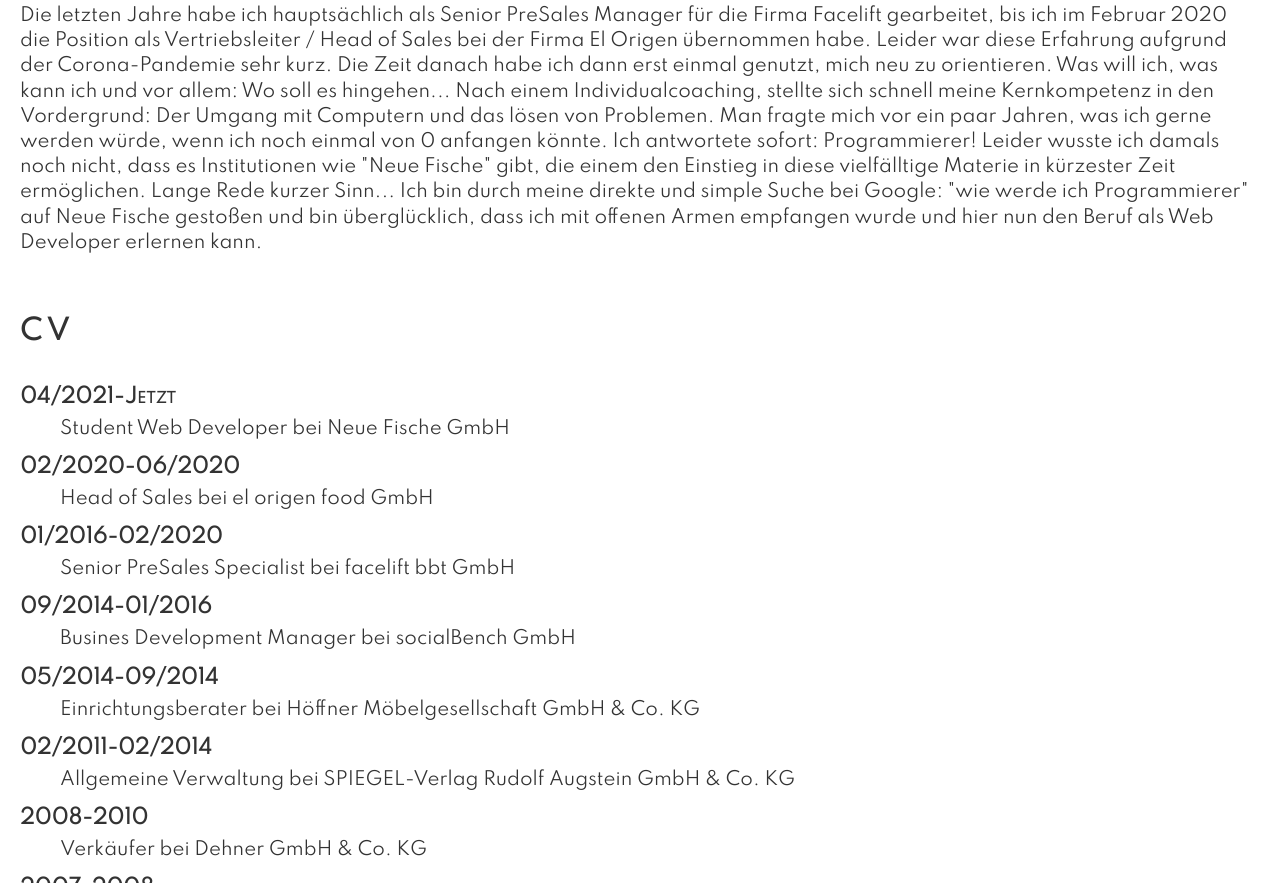
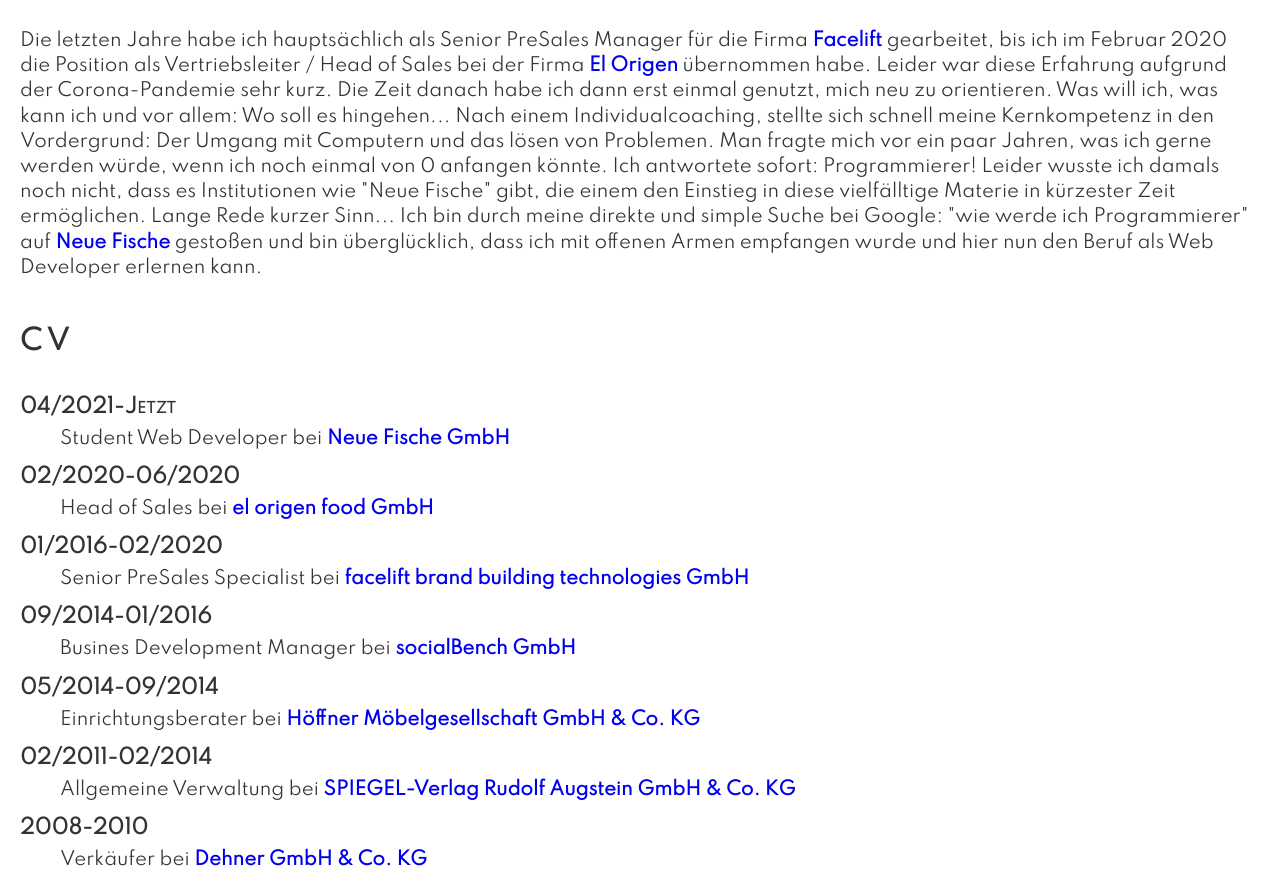
Before and after one commit to tillwilling/personal-website, a plain HTML site: page index.html in a window 1280 px wide. Shown: the part 1642-2525 px from the top of the page. Drawn offline with Linux system fonts and the light colour scheme.

Commit message:
links zu unternehmen in text eingebaut

```diff
--- a/index.html
+++ b/index.html
@@ -11,14 +11,14 @@
 </head>
 <body>
     <header class="page-header">
-        <h1 id="backtotop">Till Willing</h1>
+        <h1>Till Willing</h1>
         <nav>
-            <a class="button" href="#contact">Contact</a>
-            <a class="button" href="#biography">Biography</a>
-            <a class="button" href="#cv">CV</a>
+            <a class="button" href="#contact">Kontakt</a>
+            <a class="button" href="#biography">Über mich</a>
+            <a class="button" href="#cv">C V</a>
         </nav>
     </header>
-    <main class="page-main">
+    <main class="page-main" id="backtotop">
      <section>
         <figure>
         <img class="image-fluid" src="images/till_albern_bergen.jpg" alt="" style="margin-top: 18px;">
@@ -67,9 +67,9 @@
     </div>
 </section>
 <section id="biography">
-    <h2>Biography</h2>
-    <p>Die letzten Jahre habe ich hauptsächlich als Senior PreSales Manager für die Firma Facelift gearbeitet,
-        bis ich im Februar 2020 die Position als Vertriebsleiter / Head of Sales bei der Firma El Origen übernommen habe.
+    <h2>Über mich</h2>
+    <p>Die letzten Jahre habe ich hauptsächlich als Senior PreSales Manager für die Firma <a href="https://facelift-bbt.com/de/" rel="noopener noreferrer" target="_blank">Facelift</a> gearbeitet,
+        bis ich im Februar 2020 die Position als Vertriebsleiter / Head of Sales bei der Firma <a href="https://www.elorigenfood.de/" rel="noopener noreferrer" target="_blank">El Origen </a>übernommen habe.
         Leider war diese Erfahrung aufgrund der Corona-Pandemie sehr kurz.
         Die Zeit danach habe ich dann erst einmal genutzt, mich neu zu orientieren.
         Was will ich, was kann ich und vor allem: Wo soll es hingehen... Nach einem Individualcoaching, stellte sich schnell meine Kernkompetenz in den Vordergrund:
@@ -77,28 +77,28 @@
         wenn ich noch einmal von 0 anfangen könnte. Ich antwortete sofort: Programmierer! Leider wusste ich damals noch nicht,
         dass es Institutionen wie "Neue Fische" gibt, die einem den Einstieg in diese vielfälltige Materie in kürzester Zeit
         ermöglichen. Lange Rede kurzer Sinn... Ich bin durch meine direkte und simple Suche bei Google: "wie werde ich Programmierer"
-        auf Neue Fische gestoßen und bin überglücklich, dass ich mit offenen Armen empfangen wurde und hier nun den Beruf als Web Developer
+        auf <a href="https://www.neuefische.de/" rel="noopener noreferrer" target="_blank">Neue Fische</a> gestoßen und bin überglücklich, dass ich mit offenen Armen empfangen wurde und hier nun den Beruf als Web Developer
         erlernen kann.</p>
 </section>
     <section class="cv">
       <h2>C V</h2>
         <dl>
             <dt>04/2021-Jetzt</dt>
-            <dd>Student Web Developer bei Neue Fische GmbH</dd>
+            <dd>Student Web Developer bei <a href="https://www.neuefische.de/" rel="noopener noreferrer" target="_blank">Neue Fische GmbH</a></dd>
             <dt>02/2020-06/2020</dt>
-            <dd>Head of Sales bei el origen food GmbH</dd>
+            <dd>Head of Sales bei <a href="https://www.elorigenfood.de/" rel="noopener noreferrer" target="_blank">el origen food GmbH</a></dd>
             <dt>01/2016-02/2020</dt>
-            <dd>Senior PreSales Specialist bei facelift bbt GmbH</dd>
+            <dd>Senior PreSales Specialist bei <a href="https://facelift-bbt.com/de/" rel="noopener noreferrer" target="_blank">facelift brand building technologies GmbH</a></dd>
             <dt>09/2014-01/2016</dt>
-            <dd>Busines Development Manager bei socialBench GmbH</dd>
+            <dd>Busines Development Manager bei <a href="https://get.facelift-bbt.com/de/blog/de/facelift-uebernimmt-socialbench" rel="noopener noreferrer" target="_blank">socialBench GmbH</a></dd>
             <dt>05/2014-09/2014</dt>
-            <dd>Einrichtungsberater bei Höffner Möbelgesellschaft GmbH & Co. KG</dd>
+            <dd>Einrichtungsberater bei <a href="https://www.hoeffner.de/" rel="noopener noreferrer" target="_blank">Höffner Möbelgesellschaft GmbH & Co. KG</a></dd>
             <dt>02/2011-02/2014</dt>
-            <dd>Allgemeine Verwaltung bei SPIEGEL-Verlag Rudolf Augstein GmbH & Co. KG</dd>
+            <dd>Allgemeine Verwaltung bei <a href="https://www.spiegelgruppe.de/" rel="noopener noreferrer" target="_blank">SPIEGEL-Verlag Rudolf Augstein GmbH & Co. KG</a></dd>
             <dt>2008-2010</dt>
-            <dd>Verkäufer bei Dehner GmbH & Co. KG</dd>
+            <dd>Verkäufer bei <a href="https://www.dehner.de/" rel="noopener noreferrer" target="_blank">Dehner GmbH & Co. KG</a></dd>
             <dt>2007-2008</dt>
-            <dd>Tierpflege Aquaristik bei Zentrum für Schulbiologie und Umwelterziehung</dd>
+            <dd>Tierpflege Aquaristik bei <a href="https://li.hamburg.de/zsu/" rel="noopener noreferrer" target="_blank">Zentrum für Schulbiologie und Umwelterziehung</a></dd>
             <dt>2005-2007</dt>
             <dd>Stellvertretende Filialleitung bei ZooHaus Niendorf</dd>
             <dt>2002-2005</dt>
--- a/styles.css
+++ b/styles.css
@@ -34,6 +34,7 @@
 }
 a {
   text-decoration: none;
+  font-weight: 800;
 }
 input,
 button,
@@ -43,6 +44,7 @@
 .page-header {
   padding: 20px;
   background: var(--secondary);
+  border-bottom: 2px solid grey;
   margin-bottom: 40px;
   position: sticky;
   top: 0;
@@ -75,6 +77,7 @@
   max-width: 100%;
 }
 .interests {
+  padding-top: 5px;
   padding-bottom: 20px;
 }
 .skills {
@@ -93,7 +96,7 @@
   padding-bottom: 20px;
 }
 .cv {
-  padding-top: 20px;
+  padding-top: 5px;
 }
 #flexbox-links {
   display: flex;
```
